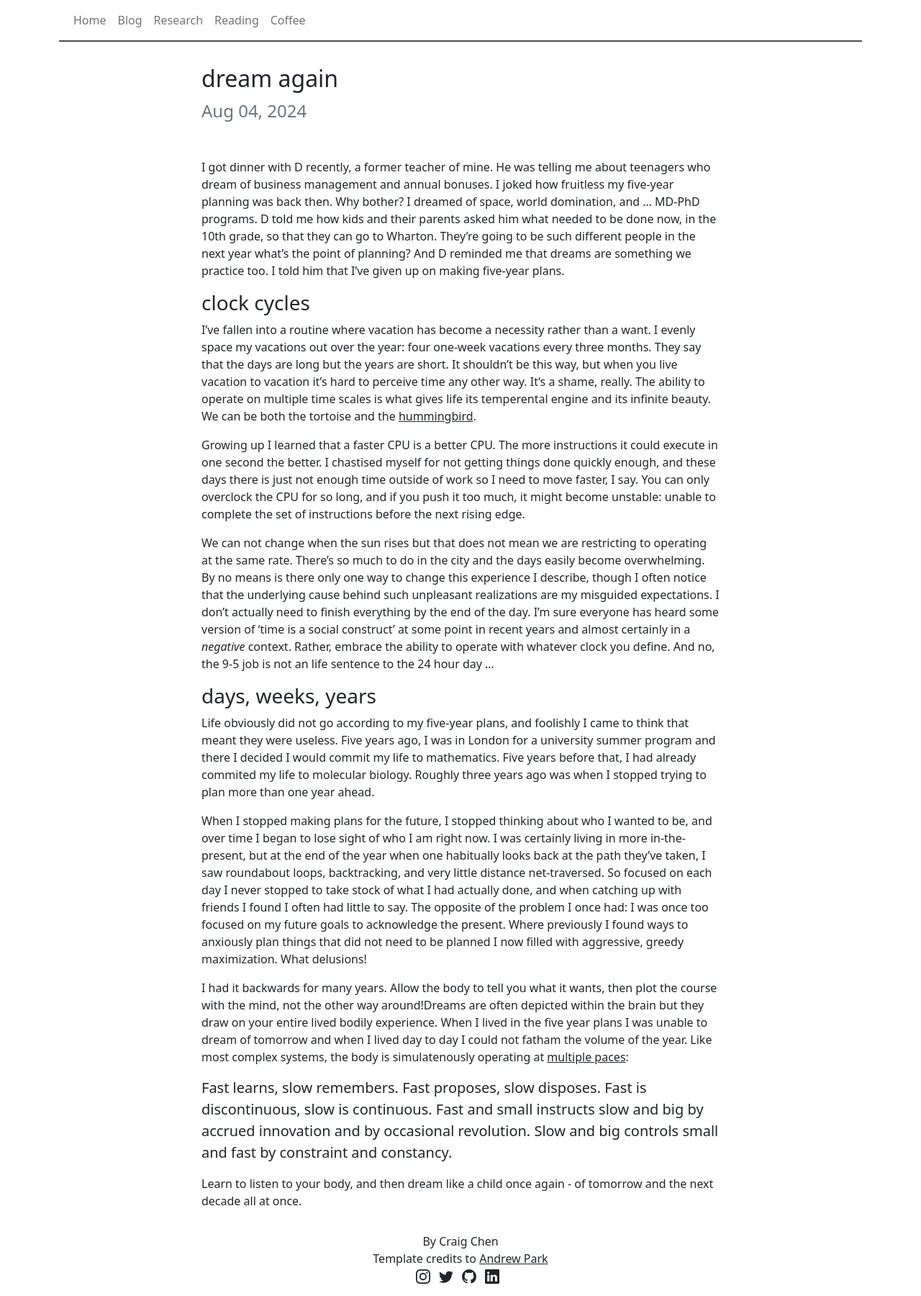
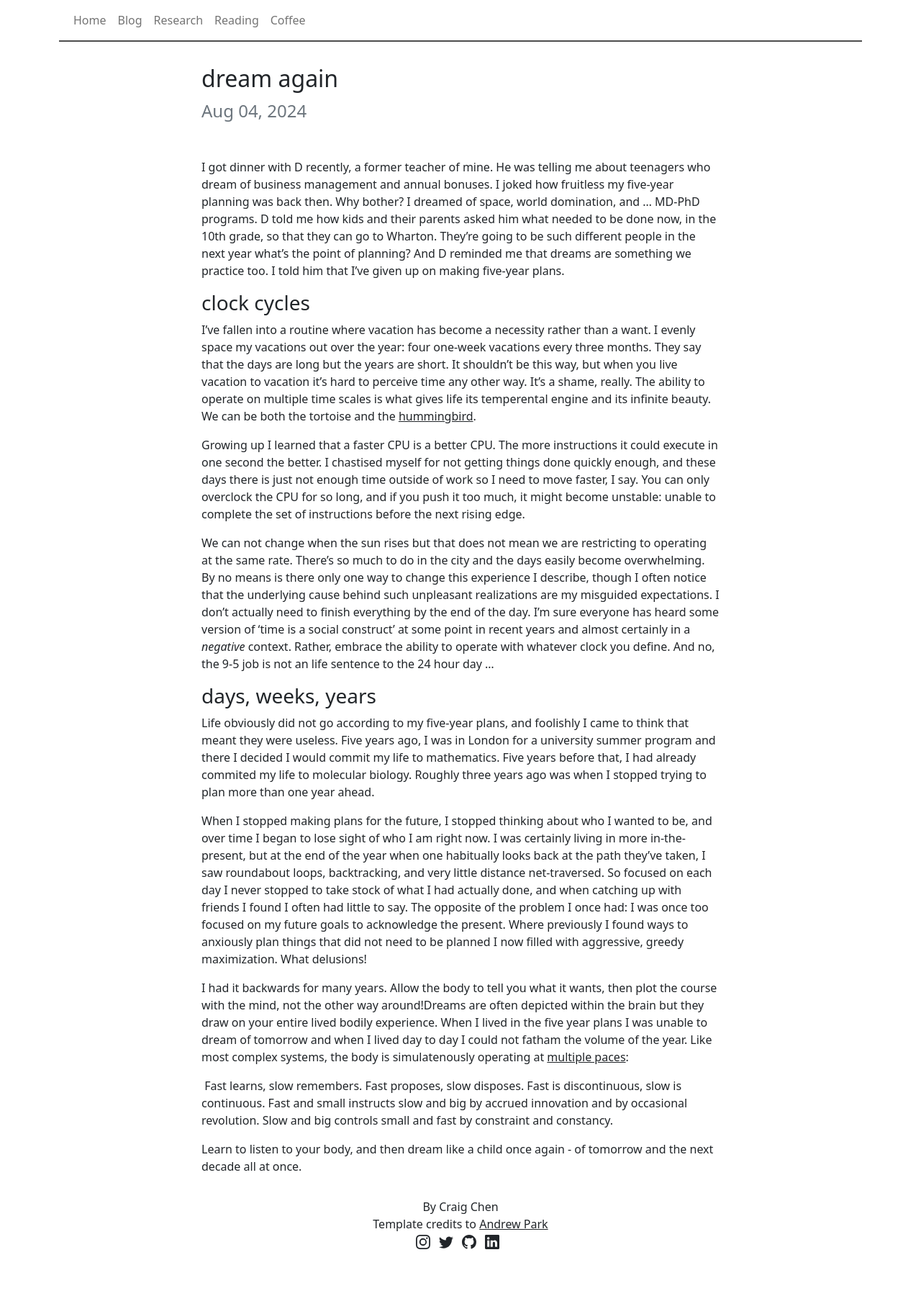
Before and after one commit to craigxchen/craigxchen.github.io, a Jekyll site: the page built from _posts/2024-08-04-dreams.md, in a window 1280 px wide. Shown: the whole page at 72% size. Built offline with Jekyll 4.4.1, drawn with Linux system fonts in a browser that asks for light colours; after the commit the page ends 1752 px from its top, so only the background shows below that.

Commit message:
reformat

```diff
--- a/_posts/2024-08-04-dreams.md
+++ b/_posts/2024-08-04-dreams.md
@@ -21,6 +21,6 @@ When I stopped making plans for the future, I stopped thinking about who I wante
 
 I had it backwards for many years. Allow the body to tell you what it wants, then plot the course with the mind, not the other way around!Dreams are often depicted within the brain but they draw on your entire lived bodily experience. When I lived in the five year plans I was unable to dream of tomorrow and when I lived day to day I could not fatham the volume of the year. Like most complex systems, the body is simulatenously operating at [multiple paces](https://jods.mitpress.mit.edu/pub/issue3-brand/release/2):
 
-> Fast learns, slow remembers. Fast proposes, slow disposes. Fast is discontinuous, slow is continuous. Fast and small instructs slow and big by accrued innovation and by occasional revolution. Slow and big controls small and fast by constraint and constancy.
+ Fast learns, slow remembers. Fast proposes, slow disposes. Fast is discontinuous, slow is continuous. Fast and small instructs slow and big by accrued innovation and by occasional revolution. Slow and big controls small and fast by constraint and constancy.
 
 Learn to listen to your body, and then dream like a child once again - of tomorrow and the next decade all at once.
```
